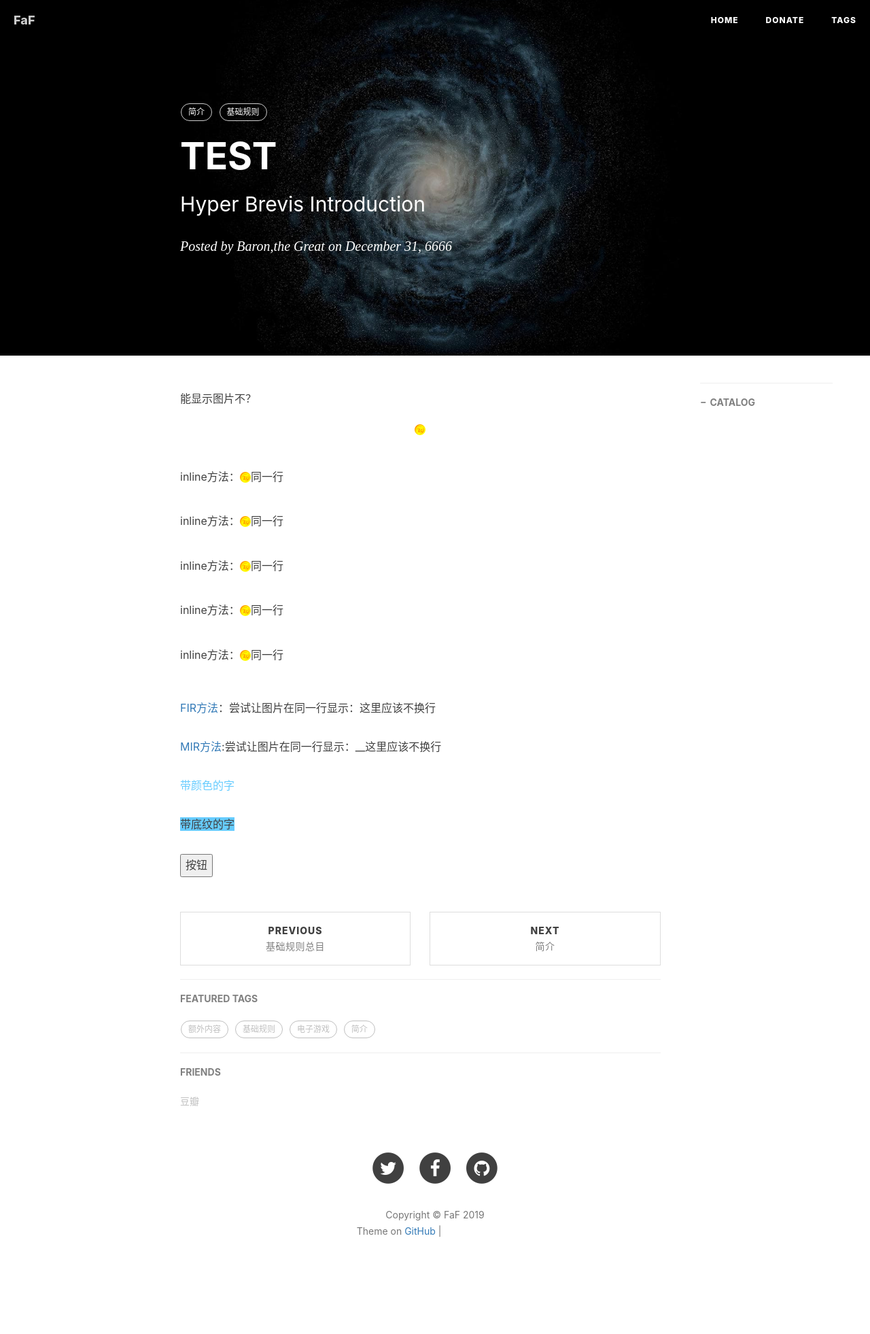
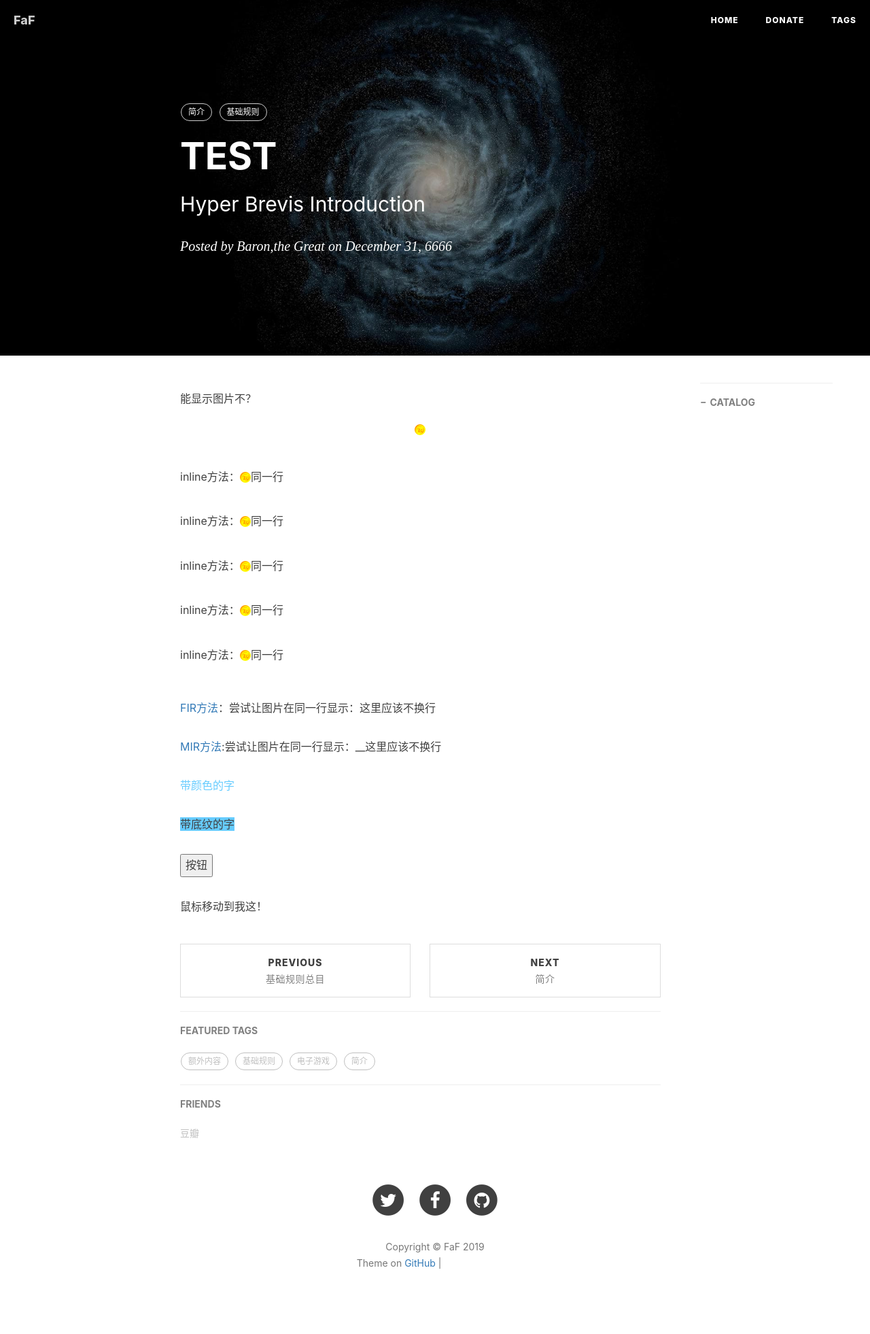
Before and after one commit to AndrewImalion/FameAndFarm.github.io, a Jekyll site: the page built from _posts/2019-04-07-test.md, in a window 1280 px wide. Shown: the whole page at 68% size. Built offline with Jekyll 4.4.1, drawn with Linux system fonts in a browser that asks for light colours; nearby versions of some CDN libraries; comment, search, counter and statistics services are not loaded; before the commit the page ends 1915 px from its top, so only the background shows below that; grey boxes are pictures that could not be loaded.

Commit message:
Update 2019-04-07-test.md

```diff
--- a/_posts/2019-04-07-test.md
+++ b/_posts/2019-04-07-test.md
@@ -10,13 +10,32 @@
     - 简介
     - 基础规则
 ---
+ <style>
+  .dropdown {
+      position: relative;
+      display: inline-block;
+  }
+
+  .dropdown-content {
+      display: none;
+      position: absolute;
+      background-color: #f9f9f9;
+      min-width: 160px;
+      box-shadow: 0px 8px 16px 0px rgba(0,0,0,0.2);
+      padding: 12px 16px;
+  }
+
+  .dropdown:hover .dropdown-content {
+      display: block;
+  }
+  </style>
 
 
 
 能显示图片不？![坎特利]({{ site.url }}/assets/i-coin-16px.png)
 
-inline方法：<img src="{{ site.url }}/assets/i-coin-16px.png" style="display:inline;">同一行
-inline方法：<img src="{{ site.url }}/assets/i-coin-16px.png" style="display:inline;">同一行
+inline方法：<img src="{{ site.url }}/assets/i-coin-16px.png" style="display:inline;width:16px;">同一行
+inline方法：<img src="{{ site.url }}/assets/i-coin-16px.png" style="display:inline;width:16px;">同一行
 inline方法：<img src="{{ site.url }}/assets/i-coin-16px.png" style="display:inline;">同一行
 inline方法：<img src="{{ site.url }}/assets/i-coin-16px.png" style="display:inline;">同一行
 inline方法：<img src="{{ site.url }}/assets/i-coin-16px.png" style="display:inline;">同一行
@@ -31,3 +50,11 @@
 <span style="background-color:#66ccff;">带底纹的字</span>
 
 <button>按钮</button>
+
+<div class="dropdown">
+  <span>鼠标移动到我这！</span>
+  <div class="dropdown-content">
+    <p>名与利</p>
+    <p>FaF</p>
+  </div>
+</div>
```
